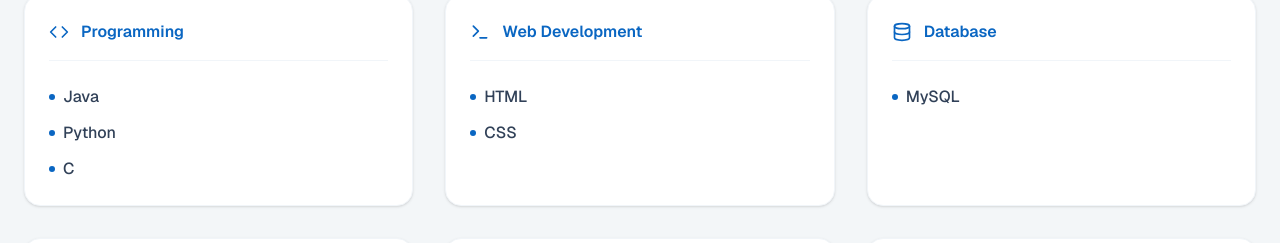
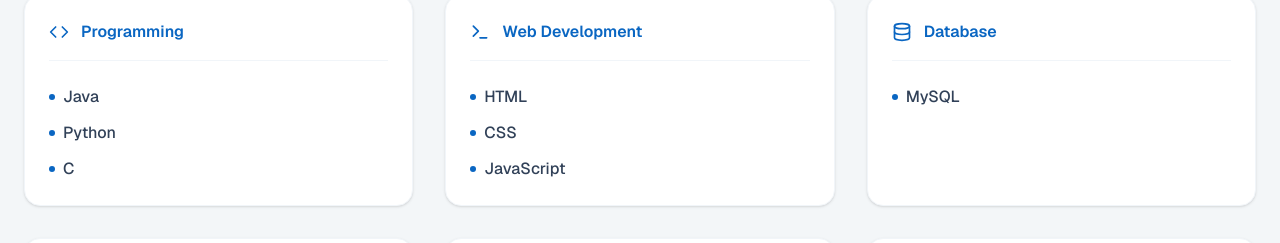
Before and after one commit to AjayyIT/ajay-portfolio, a Next.js app: page / in a window 1280 px wide. Shown: the part 2359-2602 px from the top of the page. Built offline with nearby package versions, Linux system fonts and the light colour scheme.

Commit message:
Added js in skills

```diff
--- a/app/page.tsx
+++ b/app/page.tsx
@@ -35,7 +35,7 @@ const educationList = [
 
 const skills = [
   { category: "Programming", icon: <Code size={20}/>, items: [{ name: "Java" }, { name: "Python" }, { name: "C" }] },
-  { category: "Web Development", icon: <Terminal size={20}/>, items: [{ name: "HTML" }, { name: "CSS" }] },
+  { category: "Web Development", icon: <Terminal size={20}/>, items: [{ name: "HTML" }, { name: "CSS" }, { name: "JavaScript" }] },
   { category: "Database", icon: <Database size={20}/>, items: [{ name: "MySQL" }] },
   { category: "Cloud", icon: <Cloud size={20}/>, items: [{ name: "AWS" }, { name: "Microsoft Azure" }] },
   { category: "ServiceNow", icon: <Briefcase size={20}/>, items: [{ name: "ServiceNow Administration" }, { name: "Workflow Automation" }, { name: "Incident Management" }, { name: "Service Catalog" }, { name: "Knowledge Management" }, { name: "Creator Studio" }, { name: "App Engine Studio" }] },
```
